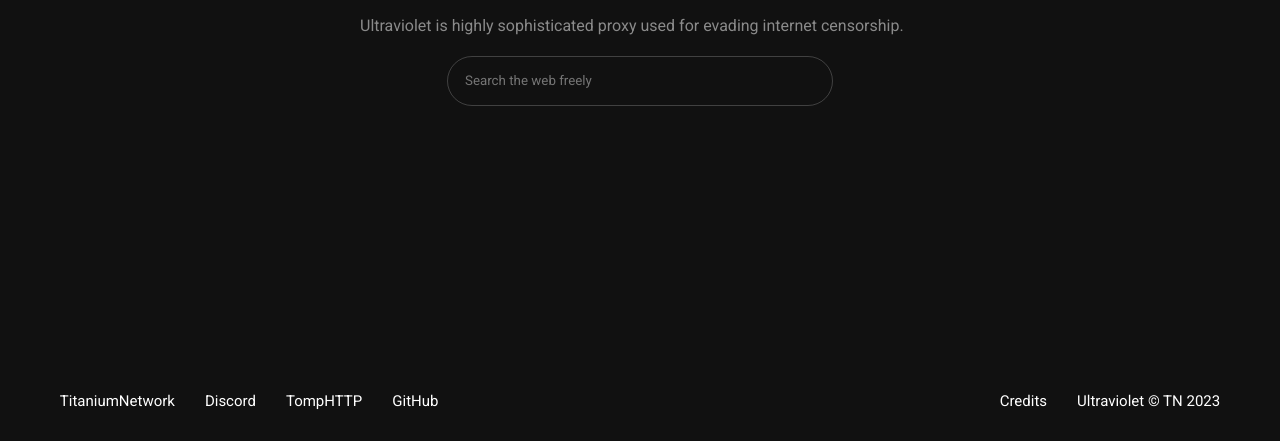
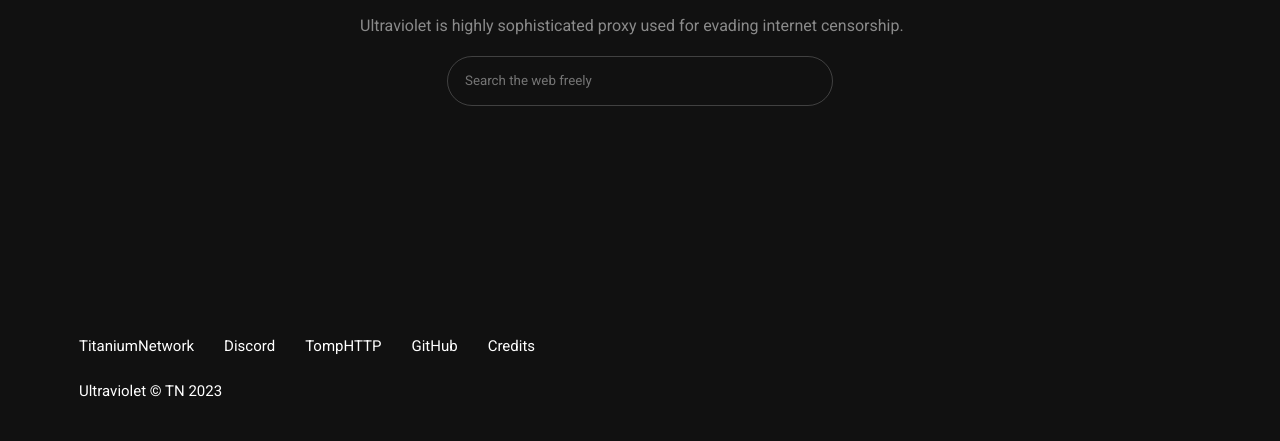
Before and after one commit to titaniumnetwork-dev/Ultraviolet-Static, a website: page public/index.html in a window 1280 px wide. Shown: the part 359-800 px from the top of the page. Drawn offline with Linux system fonts and the light colour scheme.

Commit message:
rework the footer

```diff
--- a/public/index.css
+++ b/public/index.css
@@ -74,13 +74,20 @@
 }
 
 footer {
+  margin: 0 5vw;
   margin-top: auto;
-  width: 93%;
-  align-self: center;
-  height: 80px;
+  display: flex;
+  flex-direction: column;
+  line-height: 30px;
+  margin-bottom: 20px;
+}
+
+footer > div {
   display: flex;
   justify-content: left;
   align-items: center;
+  flex-wrap: wrap;
+  margin-bottom: 15px;
 }
 
 footer a,
--- a/public/index.html
+++ b/public/index.html
@@ -90,6 +90,7 @@
       <pre id="uv-error-code"></pre>
     </div>
     <footer>
+      <div>
         <a
           title="The TitaniumNetwork GitHub organization"
           href="https://github.com/titaniumnetwork-dev"
@@ -108,13 +109,11 @@
           href="https://github.com/titaniumnetwork-dev/Ultraviolet-App"
           >GitHub</a
         >
-      <a
-        title="License information"
-        href="credits.html"
-        style="margin-left: auto"
-        >Credits</a
-      >
+        <a title="License information" href="credits.html">Credits</a>
+      </div>
+      <div>
         <span>Ultraviolet &copy; TN 2023</span>
+      </div>
     </footer>
   </body>
 </html>
```
Lines whose indentation alone changed are shown as unchanged.
